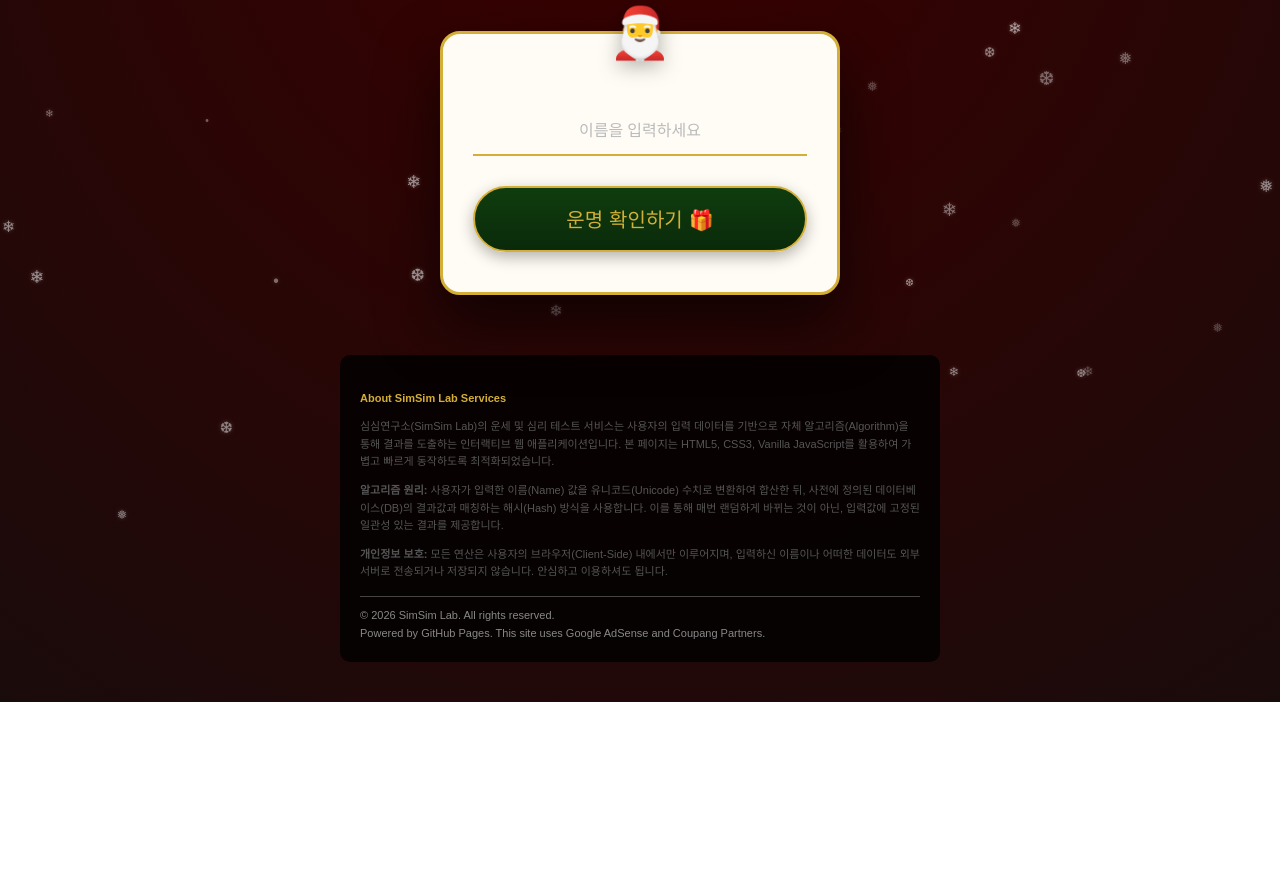
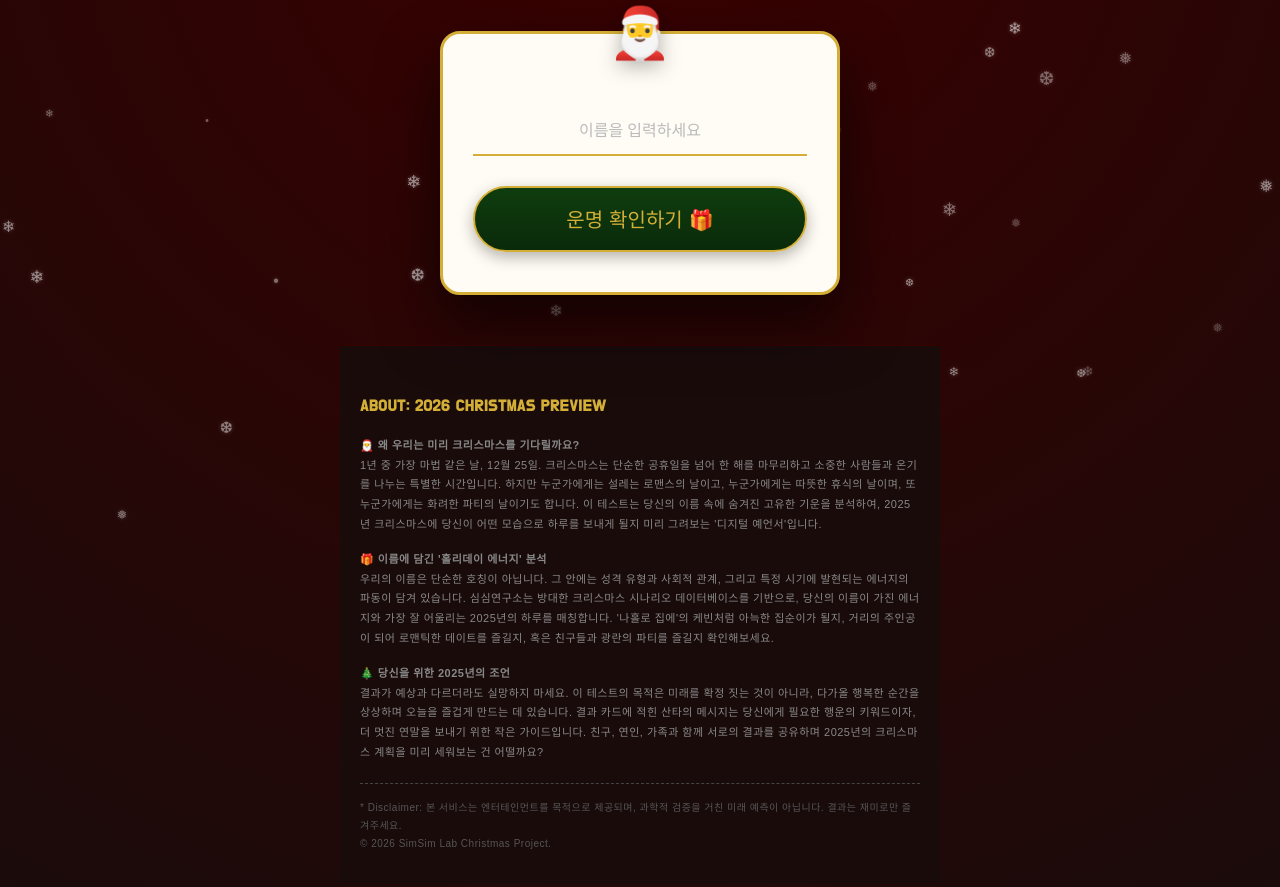
Before and after one commit to urimll/2026-christmas-fortune, a plain HTML site: page christmas.html in a window 1280 px wide. Shown: the part 155-1042 px from the top of the page. Before the commit the page ends 857 px from the top, so only its background shows below. Drawn offline with Linux system fonts and the light colour scheme; a web font is replaced by a local one.

Commit message:
Add files via upload

```diff
--- a/christmas.html
+++ b/christmas.html
@@ -565,29 +565,41 @@
         }
     </script>
     <div style="
-    max-width: 600px; margin: 60px auto 20px; padding: 20px;
-    text-align: left; color: #555; background-color: rgba(0,0,0,0.8);
-    border-radius: 10px; font-family: sans-serif; font-size: 11px; line-height: 1.6;
+    max-width: 600px; margin: 50px auto 20px; padding: 30px 20px;
+    text-align: left; color: #888; background-color: #1a0b0b;
+    border-top: 1px solid #3a0000; font-family: 'Pretendard', sans-serif;
+    font-size: 11px; line-height: 1.8; letter-spacing: 0.5px;
 ">
-    <h4 style="color: #D4AF37; margin-bottom: 10px;">About SimSim Lab Services</h4>
+    <h3 style="color: #D4AF37; margin-bottom: 15px; font-family: 'Do Hyeon', sans-serif; font-size: 16px;">
+        ABOUT: 2026 CHRISTMAS PREVIEW
+    </h3>
+
     <p>
-        심심연구소(SimSim Lab)의 운세 및 심리 테스트 서비스는 사용자의 입력 데이터를 기반으로
-        자체 알고리즘(Algorithm)을 통해 결과를 도출하는 인터랙티브 웹 애플리케이션입니다.
-        본 페이지는 HTML5, CSS3, Vanilla JavaScript를 활용하여 가볍고 빠르게 동작하도록 최적화되었습니다.
+        <strong>🎅 왜 우리는 미리 크리스마스를 기다릴까요?</strong><br>
+        1년 중 가장 마법 같은 날, 12월 25일. 크리스마스는 단순한 공휴일을 넘어 한 해를 마무리하고 소중한 사람들과 온기를 나누는 특별한 시간입니다.
+        하지만 누군가에게는 설레는 로맨스의 날이고, 누군가에게는 따뜻한 휴식의 날이며, 또 누군가에게는 화려한 파티의 날이기도 합니다.
+        이 테스트는 당신의 이름 속에 숨겨진 고유한 기운을 분석하여, 2025년 크리스마스에 당신이 어떤 모습으로 하루를 보내게 될지 미리 그려보는 '디지털 예언서'입니다.
     </p>
-    <p style="margin-top: 10px;">
-        <strong>알고리즘 원리:</strong> 사용자가 입력한 이름(Name) 값을 유니코드(Unicode) 수치로 변환하여 합산한 뒤,
-        사전에 정의된 데이터베이스(DB)의 결과값과 매칭하는 해시(Hash) 방식을 사용합니다.
-        이를 통해 매번 랜덤하게 바뀌는 것이 아닌, 입력값에 고정된 일관성 있는 결과를 제공합니다.
+
+    <p style="margin-top: 15px;">
+        <strong>🎁 이름에 담긴 '홀리데이 에너지' 분석</strong><br>
+        우리의 이름은 단순한 호칭이 아닙니다. 그 안에는 성격 유형과 사회적 관계, 그리고 특정 시기에 발현되는 에너지의 파동이 담겨 있습니다.
+        심심연구소는 방대한 크리스마스 시나리오 데이터베이스를 기반으로, 당신의 이름이 가진 에너지와 가장 잘 어울리는 2025년의 하루를 매칭합니다.
+        '나홀로 집에'의 케빈처럼 아늑한 집순이가 될지, 거리의 주인공이 되어 로맨틱한 데이트를 즐길지, 혹은 친구들과 광란의 파티를 즐길지 확인해보세요.
     </p>
-    <p style="margin-top: 10px;">
-        <strong>개인정보 보호:</strong> 모든 연산은 사용자의 브라우저(Client-Side) 내에서만 이루어지며,
-        입력하신 이름이나 어떠한 데이터도 외부 서버로 전송되거나 저장되지 않습니다. 안심하고 이용하셔도 됩니다.
+
+    <p style="margin-top: 15px;">
+        <strong>🎄 당신을 위한 2025년의 조언</strong><br>
+        결과가 예상과 다르더라도 실망하지 마세요. 이 테스트의 목적은 미래를 확정 짓는 것이 아니라, 다가올 행복한 순간을 상상하며 오늘을 즐겁게 만드는 데 있습니다.
+        결과 카드에 적힌 산타의 메시지는 당신에게 필요한 행운의 키워드이자, 더 멋진 연말을 보내기 위한 작은 가이드입니다.
+        친구, 연인, 가족과 함께 서로의 결과를 공유하며 2025년의 크리스마스 계획을 미리 세워보는 건 어떨까요?
     </p>
-    <div style="margin-top: 15px; padding-top: 10px; border-top: 1px solid #444; color: #888;">
-        © 2026 SimSim Lab. All rights reserved.<br>
-        Powered by GitHub Pages. This site uses Google AdSense and Coupang Partners.
+
+    <div style="margin-top: 20px; padding-top: 15px; border-top: 1px dashed #444; color: #555; font-size: 10px;">
+        * Disclaimer: 본 서비스는 엔터테인먼트를 목적으로 제공되며, 과학적 검증을 거친 미래 예측이 아닙니다. 결과는 재미로만 즐겨주세요.<br>
+        © 2026 SimSim Lab Christmas Project.
     </div>
+</div>
 </div>
 </body>
 </html>
```
